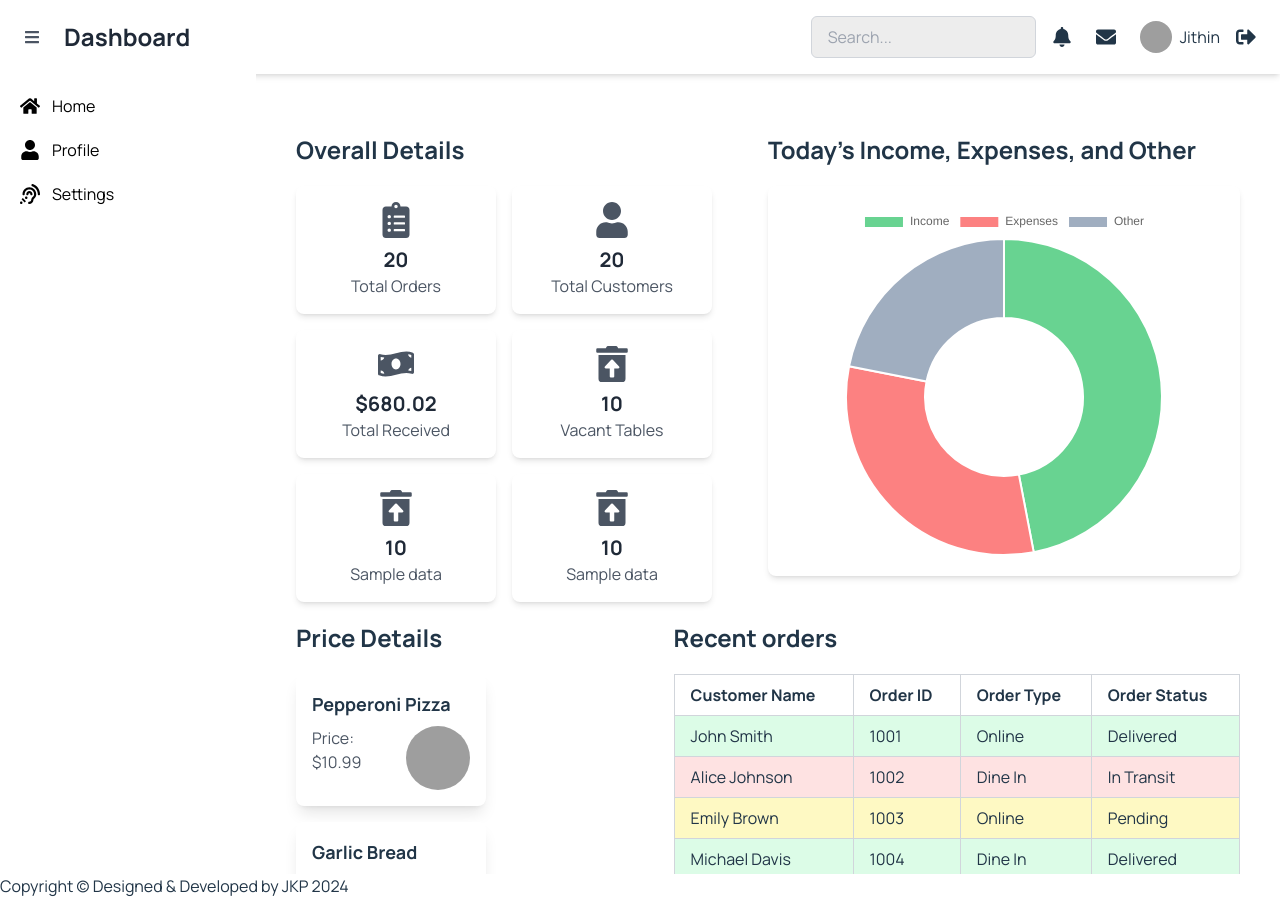
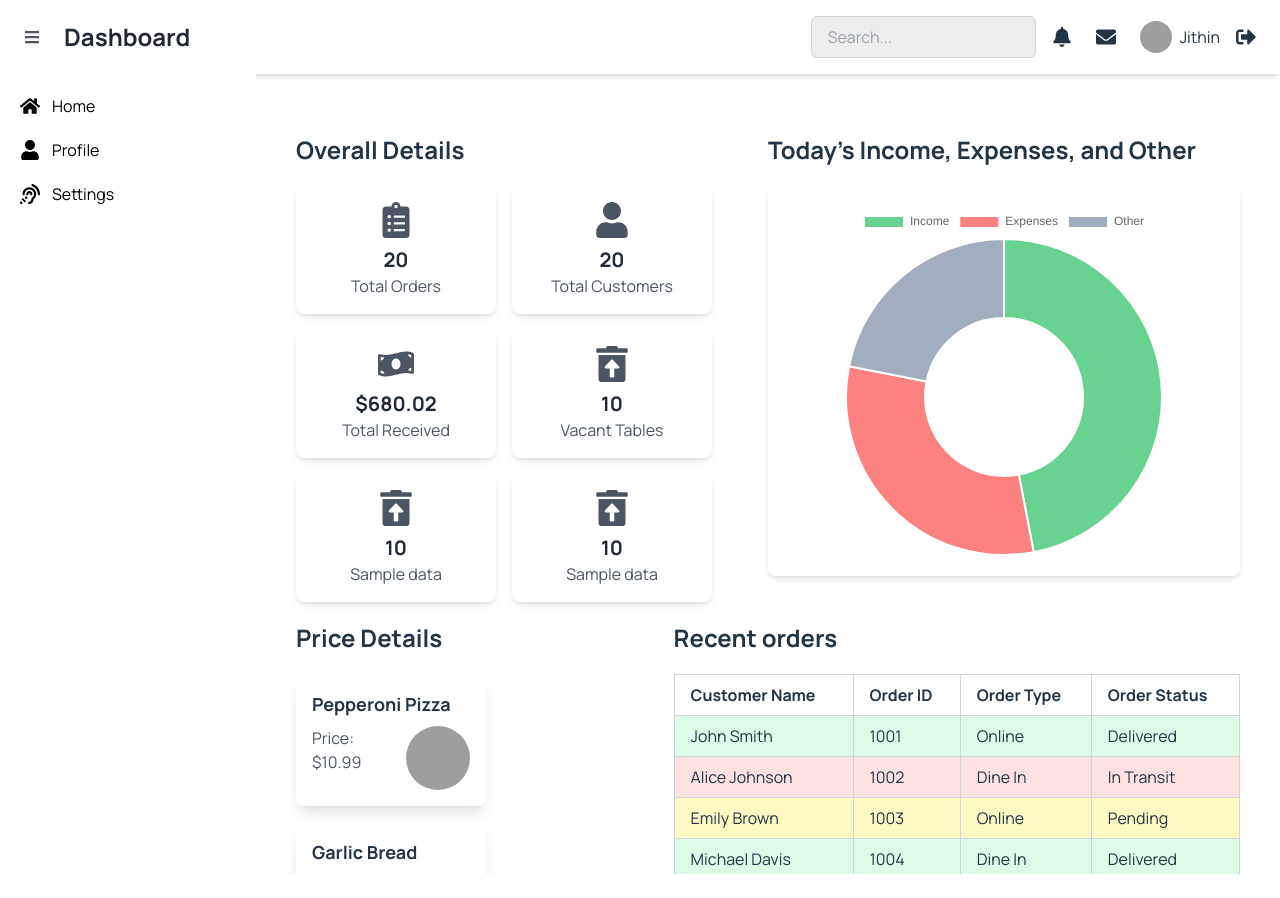
Before and after one commit to jithinkumarkp7/FoodTrackDashboard, a React (Vite) app: page / in a window 1280 px wide. After the commit the page ends 874 px from the top, so only its background shows below. Built offline with nearby package versions, Linux system fonts and the light colour scheme; grey boxes are pictures that could not be loaded.

Commit message:
Fix: Added footer section

```diff
--- a/src/App.jsx
+++ b/src/App.jsx
@@ -6,7 +6,6 @@ import './index.css';
 import Sidebar from './components/common/Sidebar';
 import Header from './components/common/Header';
 import Notification from './pages/Notification';
-import Footer from './components/common/Footer';
 import Settings from './pages/Settings';
 
 function App() {
@@ -31,7 +30,6 @@ function App() {
             </Routes>
           </div>
         </div>
-        <Footer />
       </div>
     </Router>
   );
--- a/src/components/common/Footer.jsx
+++ b/src/components/common/Footer.jsx
@@ -2,7 +2,7 @@ import React from 'react'
 
 const Footer = () => {
     return (
-        <div>Copyright © Designed & Developed by JKP 2024</div>
+        <div className='flex justify-center mt-8 w-full'>Copyright © Designed & Developed by JKP 2024</div>
     )
 }
 
--- a/src/components/common/Sidebar.jsx
+++ b/src/components/common/Sidebar.jsx
@@ -1,6 +1,6 @@
 import React from 'react';
 import { Link } from 'react-router-dom';
-import { FaAssistiveListeningSystems, FaHome, FaServicestack, FaUser } from 'react-icons/fa';
+import { FaAssistiveListeningSystems, FaHome, FaUser } from 'react-icons/fa';
 
 const Sidebar = ({ isCollapsed }) => {
   const iconSize = isCollapsed ? 23 : 20;
--- a/src/pages/Home.jsx
+++ b/src/pages/Home.jsx
@@ -5,11 +5,12 @@ import TrendingMenuCard from '../components/dashboard/TrendingMenuCard';
 import TodayChart from '../components/dashboard/TodayChart';
 import ItemPriceList from '../components/dashboard/ItemPriceList';
 import ItemTable from '../components/dashboard/ItemTable';
+import Footer from '../components/common/Footer';
 
 const Home = () => {
   const orders = ORDER_DATA;
   return (
-    <div className="container mx-auto flex flex-wrap mb-20">
+    <div className="container mx-auto flex flex-wrap mb-10">
       <div className="tile w-2/4">
         <h2 className="text-2xl font-bold my-5">Overall Details</h2>
         <OrderSummary orders={orders} />
@@ -42,6 +43,7 @@ const Home = () => {
           ))}
         </div>
       </div>
+      <Footer />
     </div>
 
   );
```
